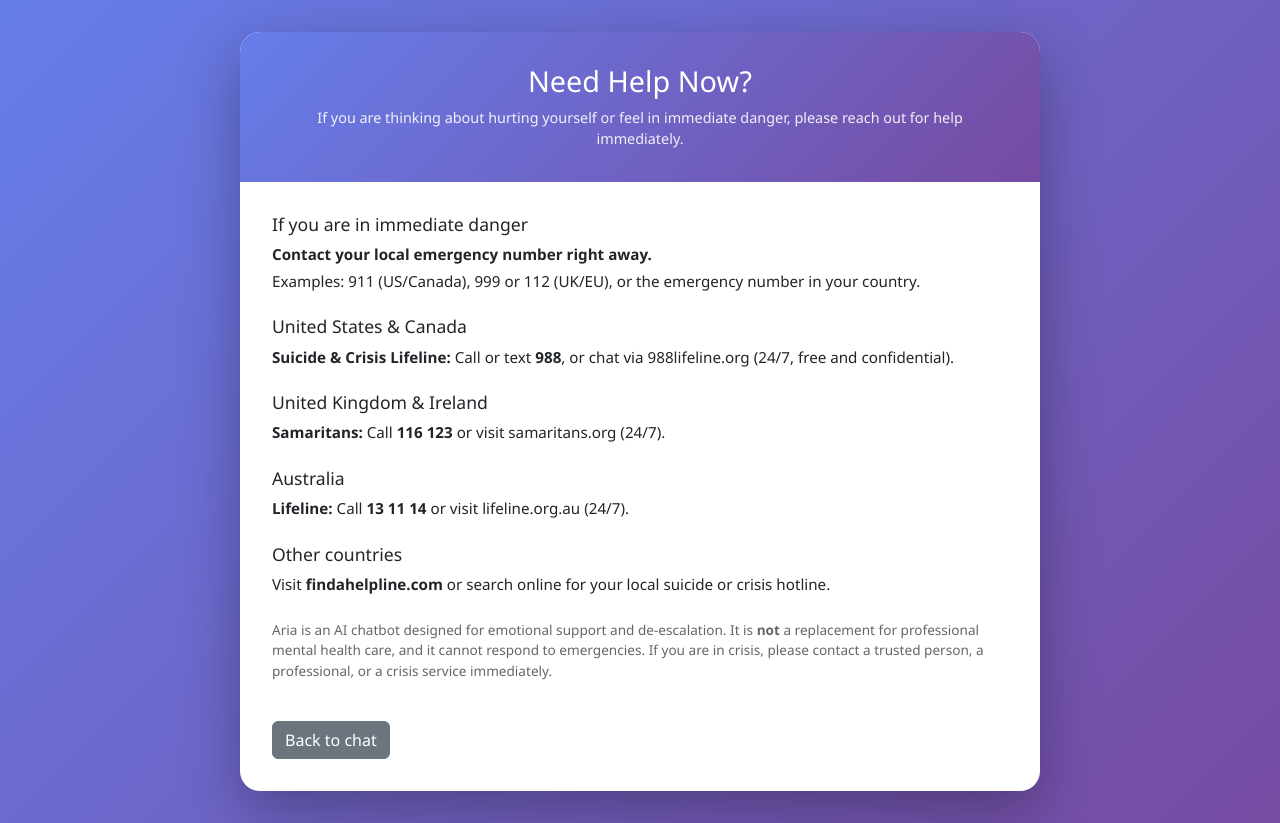
After one commit to Purple-sudo/empathetic-chat-bot, a Flask app: page /help in a window 1280 px wide. The commit adds this page. Run offline with Flask 3, Linux system fonts and the light colour scheme; parts of the project's set-up code (start-up, migrations or seed data) failed here and were passed over.

Commit message:
Add crisis detection, helplines, and help page

```diff
--- a/app.py
+++ b/app.py
@@ -1,8 +1,6 @@
 import os
-import re
 import base64
 from flask import Flask, render_template, request, jsonify, session, redirect, url_for
-from textblob import TextBlob
 import nltk
 from nltk.sentiment import SentimentIntensityAnalyzer
 from datetime import datetime, date
@@ -28,6 +26,50 @@ except LookupError:
 # Initialize sentiment analyzer
 sia = SentimentIntensityAnalyzer()
 
+# Crisis / self-harm detection keywords (non-exhaustive)
+CRISIS_KEYWORDS = [
+    "suicide",
+    "kill myself",
+    "end my life",
+    "end it all",
+    "hurt myself",
+    "self harm",
+    "self-harm",
+    "cut myself",
+    "cutting",
+    "overdose",
+    "don't want to live",
+    "dont want to live",
+    "wish i were dead",
+    "wish i was dead",
+    "can't go on",
+    "cant go on"
+]
+
+# High-level crisis resources to surface to the user
+HELPLINE_RESOURCES = [
+    {
+        "region": "If you are in immediate danger",
+        "details": "Please contact your local emergency number right away (for example 911 in the US/Canada, 999 or 112 in the UK/EU)."
+    },
+    {
+        "region": "United States & Canada",
+        "details": "Call or text 988, or use chat via 988lifeline.org for the Suicide & Crisis Lifeline (24/7, free and confidential)."
+    },
+    {
+        "region": "United Kingdom & Ireland",
+        "details": "Call Samaritans at 116 123 or visit samaritans.org (24/7)."
+    },
+    {
+        "region": "Australia",
+        "details": "Call Lifeline at 13 11 14 or visit lifeline.org.au (24/7)."
+    },
+    {
+        "region": "Other countries",
+        "details": "Visit findahelpline.com or search online for your local suicide or crisis hotline."
+    }
+]
+
 # Encryption utilities
 def get_encryption_key(session_id, secret_key):
     """Generate encryption key from session ID and secret key"""
@@ -46,7 +88,8 @@ def encrypt_message(message, session_id, secret_key):
         key = get_encryption_key(session_id, secret_key)
         fernet = Fernet(key)
         encrypted = fernet.encrypt(message.encode())
-        return base64.urlsafe_b64encode(encrypted).decode()
+        # Fernet already returns URL-safe base64 encoded bytes, just decode to string
+        return encrypted.decode()
     except Exception as e:
         # Fallback to plain text if encryption fails
         print(f"Encryption error: {e}")
@@ -57,8 +100,8 @@ def decrypt_message(encrypted_message, session_id, secret_key):
     try:
         key = get_encryption_key(session_id, secret_key)
         fernet = Fernet(key)
-        decoded = base64.urlsafe_b64decode(encrypted_message.encode())
-        decrypted = fernet.decrypt(decoded)
+        # Fernet expects URL-safe base64 encoded bytes
+        decrypted = fernet.decrypt(encrypted_message.encode())
         return decrypted.decode()
     except Exception as e:
         # Return as-is if decryption fails (might be plain text)
@@ -69,6 +112,12 @@ class EmpatheticChatbot:
     def __init__(self):
         self.name = "Aria"
         self.conversation_context = []
+
+    def detect_crisis(self, text):
+        """Detect potential self-harm or suicidal ideation."""
+        text_lower = text.lower()
+        matched_keywords = [kw for kw in CRISIS_KEYWORDS if kw in text_lower]
+        return len(matched_keywords) > 0, matched_keywords
 
     def detect_emotion(self, text):
         """Detect emotional state from text"""
@@ -170,8 +219,28 @@ class EmpatheticChatbot:
         # Detect emotion
         emotion, intensity, detected_emotions = self.detect_emotion(user_input)
 
+        # Detect potential crisis / self-harm content
+        is_crisis, matched_keywords = self.detect_crisis(user_input)
+
         # Generate de-escalating response
         response = self.de_escalate_response(emotion, intensity, user_input)
+
+        # If crisis detected, gently add crisis-specific guidance
+        crisis_message = None
+        if is_crisis:
+            crisis_message = (
+                "I’m really glad you shared this with me. Your safety matters a lot.\n\n"
+                "I’m an AI and not a replacement for professional help, and I can’t respond in emergencies. "
+                "If you are thinking about hurting yourself or feel in immediate danger, please contact a crisis "
+                "hotline or your local emergency number right away. I can share some resources that may help."
+            )
+            # Append a brief note to the main response so it stays empathetic but safety-focused
+            response = (
+                response
+                + "\n\nI’m also sensing that you might be going through something very serious. "
+                  "If there’s any chance you might hurt yourself, please consider reaching out to a trusted person "
+                  "or a crisis service right now."
+            )
 
         # Get current timestamp
         now = datetime.now()
@@ -192,7 +261,8 @@ class EmpatheticChatbot:
             'intensity': intensity,
             'response': encrypted_response,
             'timestamp': timestamp,
-            'formatted_timestamp': formatted_timestamp
+            'formatted_timestamp': formatted_timestamp,
+            'is_crisis': is_crisis
         })
 
         # Keep only last 10 exchanges for context
@@ -205,7 +275,10 @@ class EmpatheticChatbot:
             'intensity': round(intensity, 2),
             'bot_name': self.name,
             'timestamp': timestamp,
-            'formatted_timestamp': formatted_timestamp
+            'formatted_timestamp': formatted_timestamp,
+            'is_crisis': is_crisis,
+            'crisis_message': crisis_message,
+            'crisis_resources': HELPLINE_RESOURCES if is_crisis else []
         }
 
     def reset_conversation(self):
@@ -241,6 +314,12 @@ def index():
     if not session.get('logged_in'):
         return redirect(url_for('login'))
     return render_template('index.html')
+
+
+@app.route('/help')
+def help_page():
+    """Static help page with crisis resources"""
+    return render_template('help.html')
 
 @app.route('/age-check', methods=['GET', 'POST'])
 def age_check():
@@ -334,13 +413,16 @@ def chat():
     if not session.get('logged_in'):
         return jsonify({'error': 'Please log in to continue'}), 401
 
-    data = request.json
-    user_message = data.get('message', '').strip()
+    try:
+        data = request.json
+        if not data:
+            return jsonify({'error': 'Invalid request: JSON data required'}), 400
 
-    if not user_message:
-        return jsonify({'error': 'Please enter a message'}), 400
+        user_message = data.get('message', '').strip()
 
-    try:
+        if not user_message:
+            return jsonify({'error': 'Please enter a message'}), 400
+
         # Get session ID for encryption
         session_id = session.get('username', 'default')
         secret_key = app.config['SECRET_KEY']
@@ -355,9 +437,13 @@ def chat():
 def theme():
     """Get or set user theme preference"""
     if request.method == 'POST':
-        theme_name = request.json.get('theme', 'default')
-        session['theme'] = theme_name
-        return jsonify({'success': True, 'theme': theme_name})
+        try:
+            data = request.json or {}
+            theme_name = data.get('theme', 'default')
+            session['theme'] = theme_name
+            return jsonify({'success': True, 'theme': theme_name})
+        except Exception as e:
+            return jsonify({'error': f'Invalid request: {str(e)}'}), 400
     else:
         return jsonify({'theme': session.get('theme', 'default')})
 
--- /dev/null
+++ b/templates/help.html
@@ -0,0 +1,117 @@
+<!DOCTYPE html>
+<html lang="en">
+<head>
+    <meta charset="UTF-8">
+    <meta name="viewport" content="width=device-width, initial-scale=1.0">
+    <title>Need Help Now? - Aria</title>
+    <link href="https://cdn.jsdelivr.net/npm/bootstrap@5.3.0/dist/css/bootstrap.min.css" rel="stylesheet">
+    <style>
+        body {
+            background: linear-gradient(135deg, #667eea 0%, #764ba2 100%);
+            min-height: 100vh;
+            font-family: 'Segoe UI', Tahoma, Geneva, Verdana, sans-serif;
+            display: flex;
+            align-items: center;
+            justify-content: center;
+            padding: 2rem;
+        }
+
+        .help-container {
+            max-width: 800px;
+            width: 100%;
+            background: white;
+            border-radius: 20px;
+            box-shadow: 0 20px 60px rgba(0,0,0,0.3);
+            overflow: hidden;
+        }
+
+        .help-header {
+            background: linear-gradient(135deg, #667eea 0%, #764ba2 100%);
+            color: white;
+            padding: 2rem;
+            text-align: center;
+        }
+
+        .help-header h1 {
+            margin: 0;
+            font-size: 1.8rem;
+            font-weight: 300;
+        }
+
+        .help-header p {
+            margin: 0.5rem 0 0 0;
+            opacity: 0.9;
+            font-size: 0.9rem;
+        }
+
+        .help-body {
+            padding: 2rem;
+        }
+
+        .help-section {
+            margin-bottom: 1.5rem;
+        }
+
+        .help-section h3 {
+            font-size: 1.1rem;
+            margin-bottom: 0.5rem;
+        }
+
+        .help-section p {
+            font-size: 0.95rem;
+            margin-bottom: 0.25rem;
+        }
+
+        .disclaimer {
+            font-size: 0.85rem;
+            color: #666;
+            margin-top: 1rem;
+        }
+
+        .btn-back {
+            margin-top: 1.5rem;
+        }
+    </style>
+</head>
+<body>
+    <div class="help-container">
+        <div class="help-header">
+            <h1>Need Help Now?</h1>
+            <p>If you are thinking about hurting yourself or feel in immediate danger, please reach out for help immediately.</p>
+        </div>
+        <div class="help-body">
+            <div class="help-section">
+                <h3>If you are in immediate danger</h3>
+                <p><strong>Contact your local emergency number right away.</strong></p>
+                <p>Examples: 911 (US/Canada), 999 or 112 (UK/EU), or the emergency number in your country.</p>
+            </div>
+
+            <div class="help-section">
+                <h3>United States &amp; Canada</h3>
+                <p><strong>Suicide &amp; Crisis Lifeline:</strong> Call or text <strong>988</strong>, or chat via 988lifeline.org (24/7, free and confidential).</p>
+            </div>
+
+            <div class="help-section">
+                <h3>United Kingdom &amp; Ireland</h3>
+                <p><strong>Samaritans:</strong> Call <strong>116 123</strong> or visit samaritans.org (24/7).</p>
+            </div>
+
+            <div class="help-section">
+                <h3>Australia</h3>
+                <p><strong>Lifeline:</strong> Call <strong>13 11 14</strong> or visit lifeline.org.au (24/7).</p>
+            </div>
+
+            <div class="help-section">
+                <h3>Other countries</h3>
+                <p>Visit <strong>findahelpline.com</strong> or search online for your local suicide or crisis hotline.</p>
+            </div>
+
+            <p class="disclaimer">
+                Aria is an AI chatbot designed for emotional support and de-escalation. It is <strong>not</strong> a replacement for professional mental health care, and it cannot respond to emergencies. If you are in crisis, please contact a trusted person, a professional, or a crisis service immediately.
+            </p>
+
+            <a href="{{ url_for('index') }}" class="btn btn-secondary btn-back">Back to chat</a>
+        </div>
+    </div>
+</body>
+</html>
```
Also changed, not shown: templates/index.html (+59 -1 lines).
